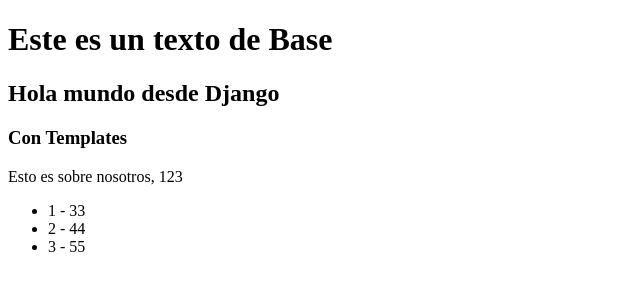
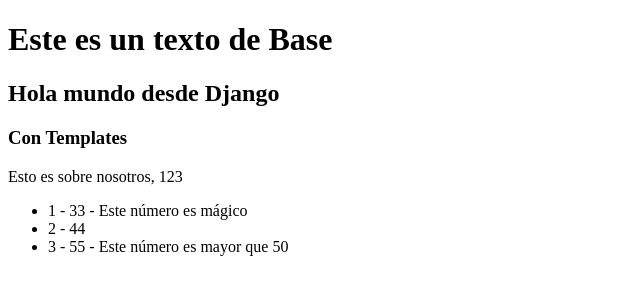
Before and after one commit to Eduardo-P/pw2-Teoria-Django, a Django app: page / in a window 1280 px wide. Shown: the part 88-388 px from the top of the page, without its empty margins (0-640 px from the left). Run offline with Django 5.2, Linux system fonts and the light colour scheme.

Commit message:
Utilizando condicionales a traves de un tag IF, agregando mensajes si el elemento de la lista es igual a 33 o mayor que 50

```diff
--- a/listaContactos/templates/home.html
+++ b/listaContactos/templates/home.html
@@ -15,9 +15,15 @@
         </p>
         <ul>
             {% for myItem in myList %}
-                <li>{{forloop.counter}} - {{ myItem }}</li>
+                <li>{{forloop.counter}} - {{ myItem }}
+                {% if myItem == 33 %}
+                    - Este número es mágico
+                {% elif myItem > 50 %}
+                    - Este número es mayor que 50
+                {% endif %}
+                </li>
             {% endfor %}
-        </ul/>
+        </ul>
         {% endblock %}
     </body>
 </html>
```
